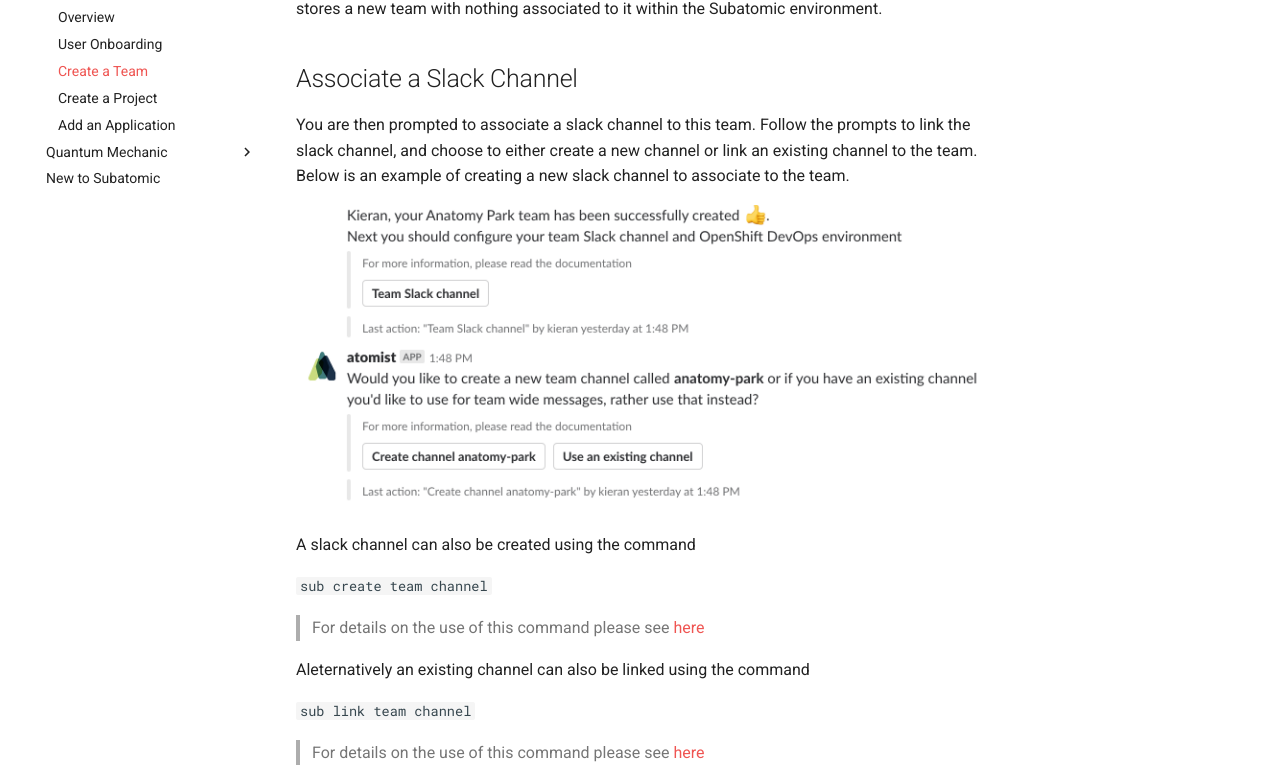
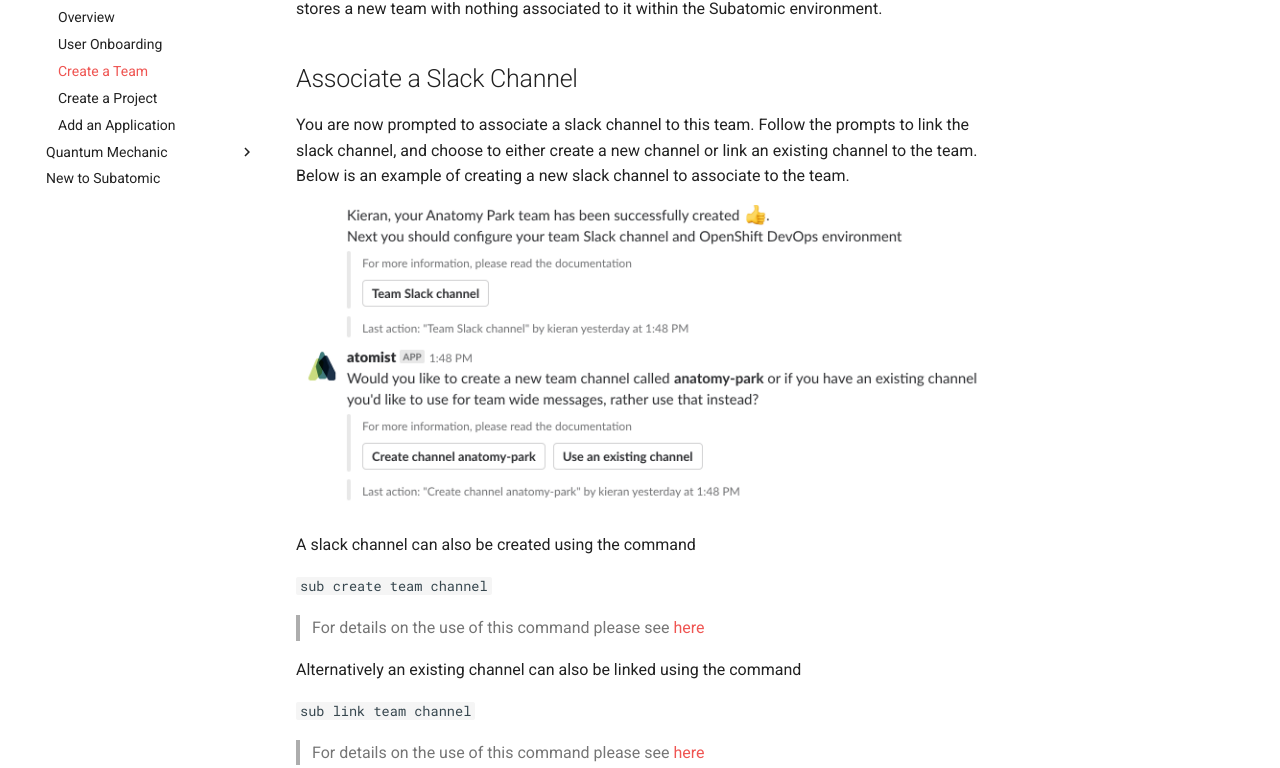
Before and after one commit to absa-subatomic-legacy/subatomic-documentation, an MkDocs documentation site: the page built from docs/user-guide/create-a-team.md, in a window 1280 px wide and 1400 px high, scrolled down 886 px. Shown: the part 145-913 px from the top of the window. Built offline with MkDocs 1.6.1 and Material for MkDocs 9.7.7, drawn with Linux system fonts in a browser that asks for light colours; comment, search, counter and statistics services are not loaded; old or Windows-style settings are respelled for this version of MkDocs.

Commit message:
Fixing some wording/spelling.

```diff
--- a/docs/user-guide/create-a-team.md
+++ b/docs/user-guide/create-a-team.md
@@ -13,7 +13,7 @@
 
 ## Associate a Slack Channel
 
-You are then prompted to associate a slack channel to this team. Follow the prompts to link the slack channel, and choose to either create a new channel or link an existing channel to the team. Below is an example of creating a new slack channel to associate to the team.
+You are now prompted to associate a slack channel to this team. Follow the prompts to link the slack channel, and choose to either create a new channel or link an existing channel to the team. Below is an example of creating a new slack channel to associate to the team.
 
 ![Slack Channel Creation](/images/user-guide/create-a-team/create-slack-channel.png)
 
@@ -23,7 +23,7 @@
 
 > For details on the use of this command please see [here](../quantum-mechanic/command-reference.md#create-team-channel)
 
-Aleternatively an existing channel can also be linked using the command
+Alternatively an existing channel can also be linked using the command
 
 `sub link team channel`
 
```
